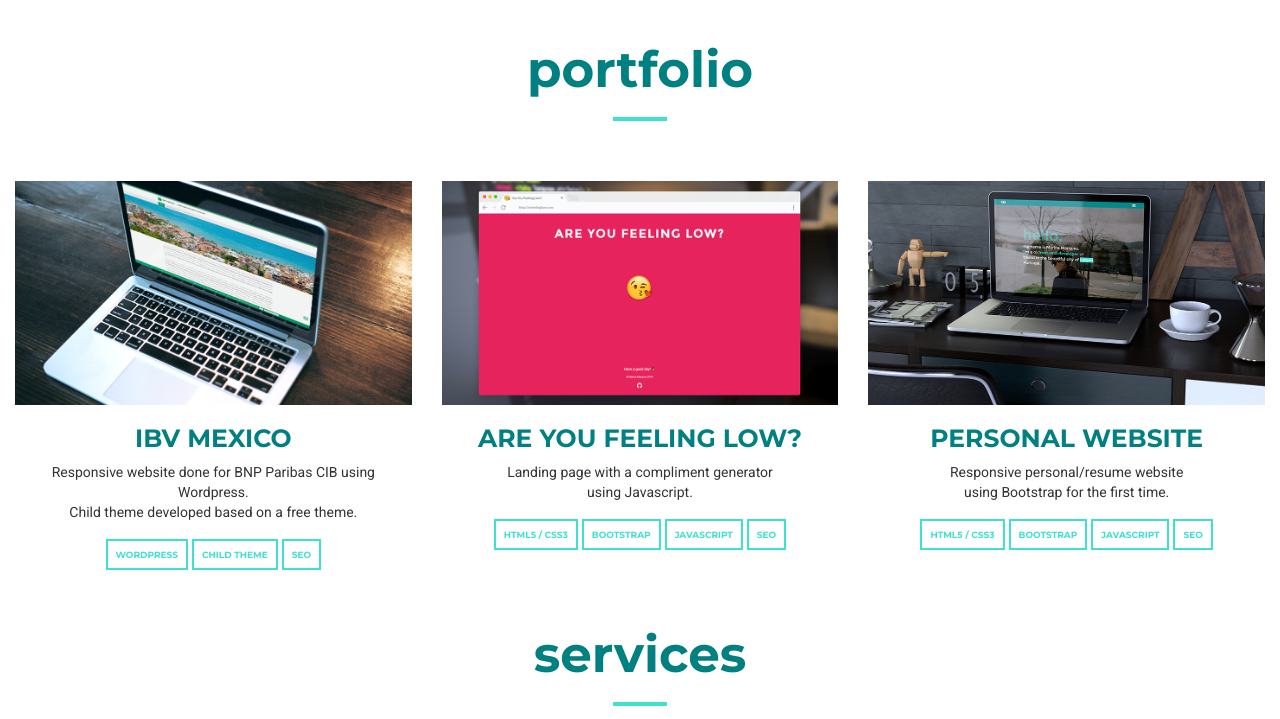
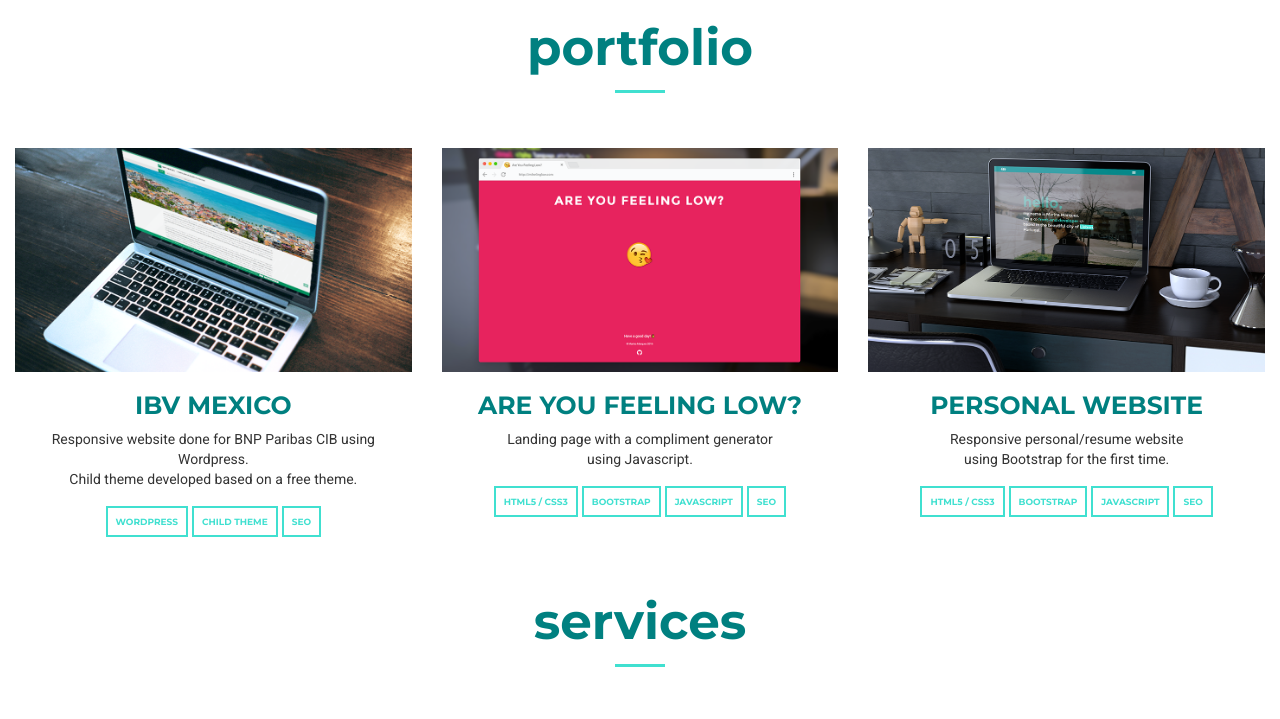
Before and after one commit to shvvffle/marinamarques.pt, a plain HTML site: page index.html in a window 1280 px wide. Shown: the part 2258-2977 px from the top of the page. Drawn offline with Linux system fonts and the light colour scheme; files whose address does not match are found by name.

Commit message:
h2 sep changed

```diff
--- a/css/main.css
+++ b/css/main.css
@@ -25,29 +25,29 @@ h2 {
 }
 
 
+h2:after {
+    content: '';
+    width: 50px;
+    height: 3px;
+    background: #40E0D0;
+    display: block;
+    margin: 15px auto;
+    transition: all .2s ease-in-out;
+    -webkit-transition: all .2s ease-in-out;
+    -moz-transition: all .2s ease-in-out;
+    -o-transition: all .2s ease-in-out;
+    transition: all .2s ease-in-out;
+}
+
+h2:hover:after {
+    width: 100px;
+}
+
+
+
+
 h3, h4, h5 {
   font-family: 'Montserrat', sans-serif;
-}
-
-.sep {
-    width: 50px;
-    border: 2px solid #40E0D0;
-    margin-top: 10px;
-    margin-bottom: 40px;
-    -webkit-transition: all 0.3s linear;
-    -moz-transition: all 0.3s ease;
-    -ms-transition: all 0.3s ease;
-    -o-transition: all 0.3s ease;
-    transition: all 0.3s ease;
-}
-
-.sep:hover, .sep:active {
-    width: 100px;
-    -webkit-transition: all 0.3s linear;
-    -moz-transition: all 0.3s ease;
-    -ms-transition: all 0.3s ease;
-    -o-transition: all 0.3s ease;
-    transition: all 0.3s ease;
 }
 
 /* SCROLL TO TOP ARROW */
--- a/index.html
+++ b/index.html
@@ -107,7 +107,6 @@
         <div class="container">
             <div class="row">
                 <h2>ABOUT</h2>
-                <hr class="sep">
                 <div class="col-lg-6 about-intro">
                     <div class="about-inner">
                         <div class="about-ct">
@@ -171,7 +170,6 @@
     <section id="experience">
         <div class="container">
             <h2>EXPERIENCE</h2>
-            <hr class="sep">
             <div class="experience-ct">
                 <div class="row">
                     <div class="col-md-6 timeline-label">
@@ -252,7 +250,6 @@
     <section id="portfolio">
         <div class="container-fluid portfolio-ct">
             <h2>PORTFOLIO</h2>
-            <hr class="sep">
             <div class="row">
                 <!-- start first portfolio item -->
                 <div class="col-sm-6 col-md-4 grid-portfolio">
@@ -341,7 +338,6 @@
     <section id="services">
         <div class="container">
             <h2>SERVICES</h2>
-            <hr class="sep">
             <div class="row">
                 <div class="ct-services">
                     <div class="col-md-4">
@@ -379,7 +375,6 @@
     <section id="testimionals">
         <div class="container testimionals-bg">
             <h2>TESTIMONIALS</h2>
-            <hr class="sep">
             <div><i class="fa fa-quote-left quotes" aria-hidden="true"></i>
             </div>
             <div id="slider-testimionals" class="carousel slide" data-ride="carousel">
@@ -453,7 +448,6 @@
         <div class="container">
             <div class="row">
                 <h2>CONTACT</h2>
-                <hr class="sep">
                 <p>You can contact me at: 9.marques.marina[AT]gmail.com</p>
                 <br>
                 <div class="social">
```
